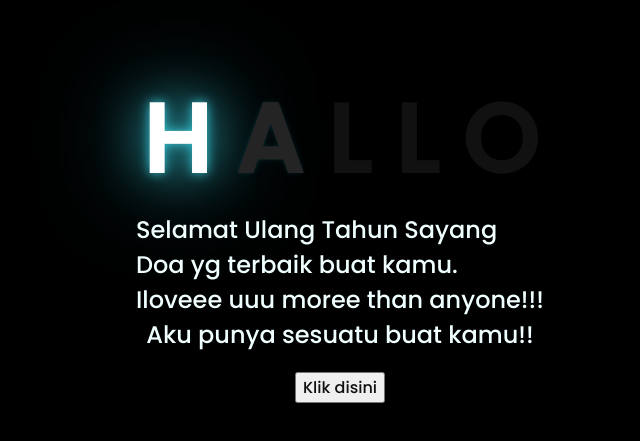
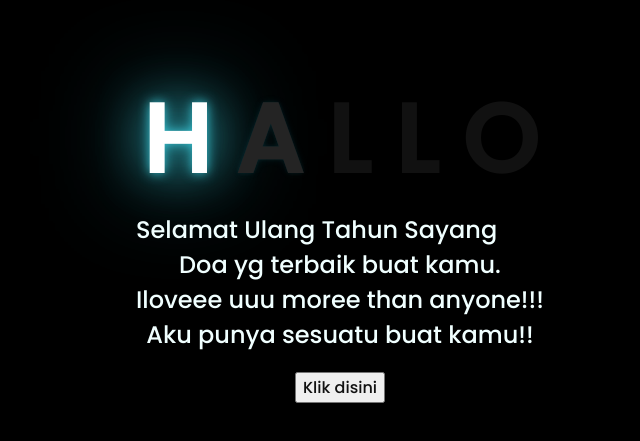
Before and after one commit to rafdinyalid/jadway.github.io, a plain HTML site: page index.html in a window 1280 px wide. Shown: the part 173-614 px from the top of the page, without its empty margins (308-948 px from the left). Drawn offline with Linux system fonts and the light colour scheme.

Commit message:
Update index.html

```diff
--- a/index.html
+++ b/index.html
@@ -20,7 +20,7 @@
     <div class="description">
         <span>Selamat Ulang Tahun Sayang</span>
          <div>
-             <span>Doa yg terbaik buat kamu.</span>
+             <span><center>Doa yg terbaik buat kamu.</center></span>
         <span> <center>Iloveee uuu moree than anyone!!!</center> </span>
       </div>
       <span> <center>Aku punya sesuatu buat kamu!!</center> </span>
```
